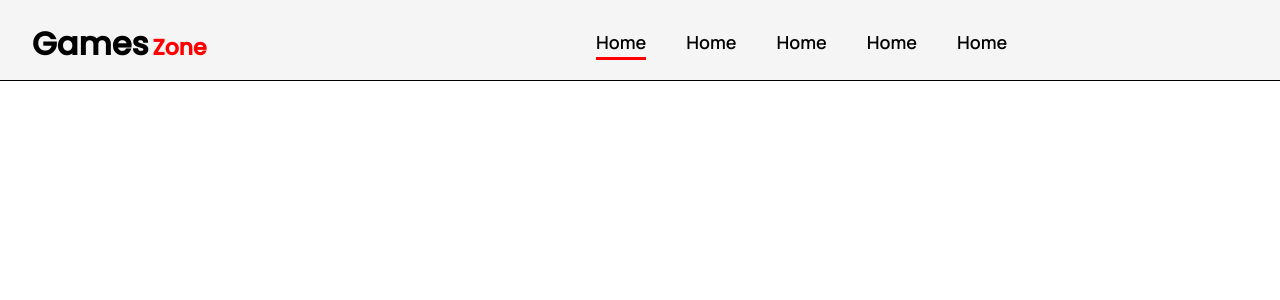
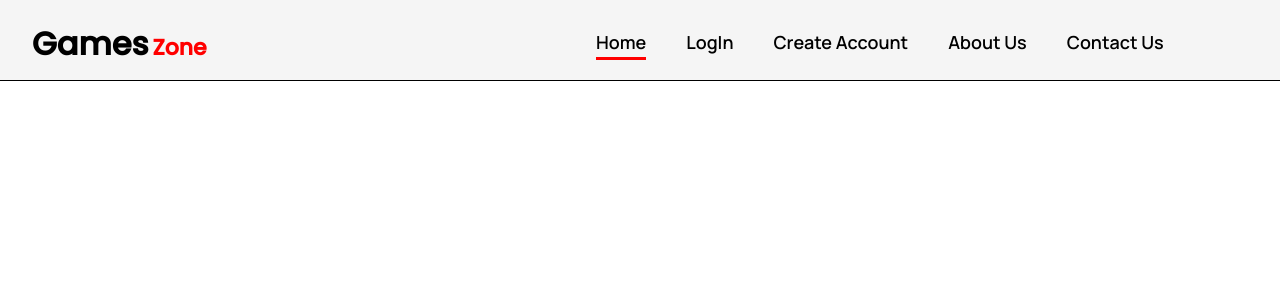
Before and after one commit to balithakur/gameszone, a Django app: template templates/navbar.html in a window 1280 px wide. Shown: the top 300 px of the page. Run offline with Django 4.2, Linux system fonts and the light colour scheme; the template is opened without the code that fills it, so the values that code supplies are empty.

Commit message:
midify navbar html file

```diff
--- a/templates/navbar.html
+++ b/templates/navbar.html
@@ -20,10 +20,10 @@
         <div class="navlink">
             <ul>
                 <li ><h1 id="first">Home</h1></li>
-                <li ><h1 id="second">Home</h1></li>
-                <li ><h1 id="third">Home</h1></li>
-                <li ><h1 id="fourth">Home</h1></li>
-                <li ><h1 id="fifth">Home</h1></li>
+                <li ><h1 id="second">LogIn</h1></li>
+                <li ><h1 id="third">Create Account</h1></li>
+                <li ><h1 id="fourth">About Us</h1></li>
+                <li ><h1 id="fifth">Contact Us</h1></li>
             </ul>
         </div>
         <div class="mobile_nav">
```
